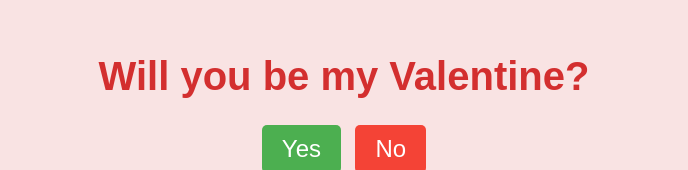
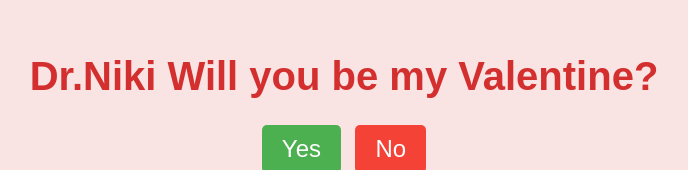
Before and after one commit to Hari-singh-Joshi/Valentine, a plain HTML site: page index.html in a window 1280 px wide. Shown: the part 138-308 px from the top of the page, without its empty margins (296-984 px from the left). Drawn offline with Linux system fonts and the light colour scheme; no server answers.

Commit message:
Update index.html

```diff
--- a/index.html
+++ b/index.html
@@ -3,12 +3,12 @@
 <head>
     <meta charset="UTF-8">
     <meta name="viewport" content="width=device-width, initial-scale=1.0">
-    <title>Will You Be My Valentine?</title>
+    <title>Dr.Niki Will You Be My Valentine?</title>
     <link rel="stylesheet" href="styles.css">
 </head>
 <body>
     <div class="container">
-        <h1>Will you be my Valentine?</h1>
+        <h1>Dr.Niki Will you be my Valentine?</h1>
         <div class="buttons">
             <button class="yes-button" onclick="handleYesClick()">Yes</button>
             <button class="no-button" onclick="handleNoClick()">No</button>
```
